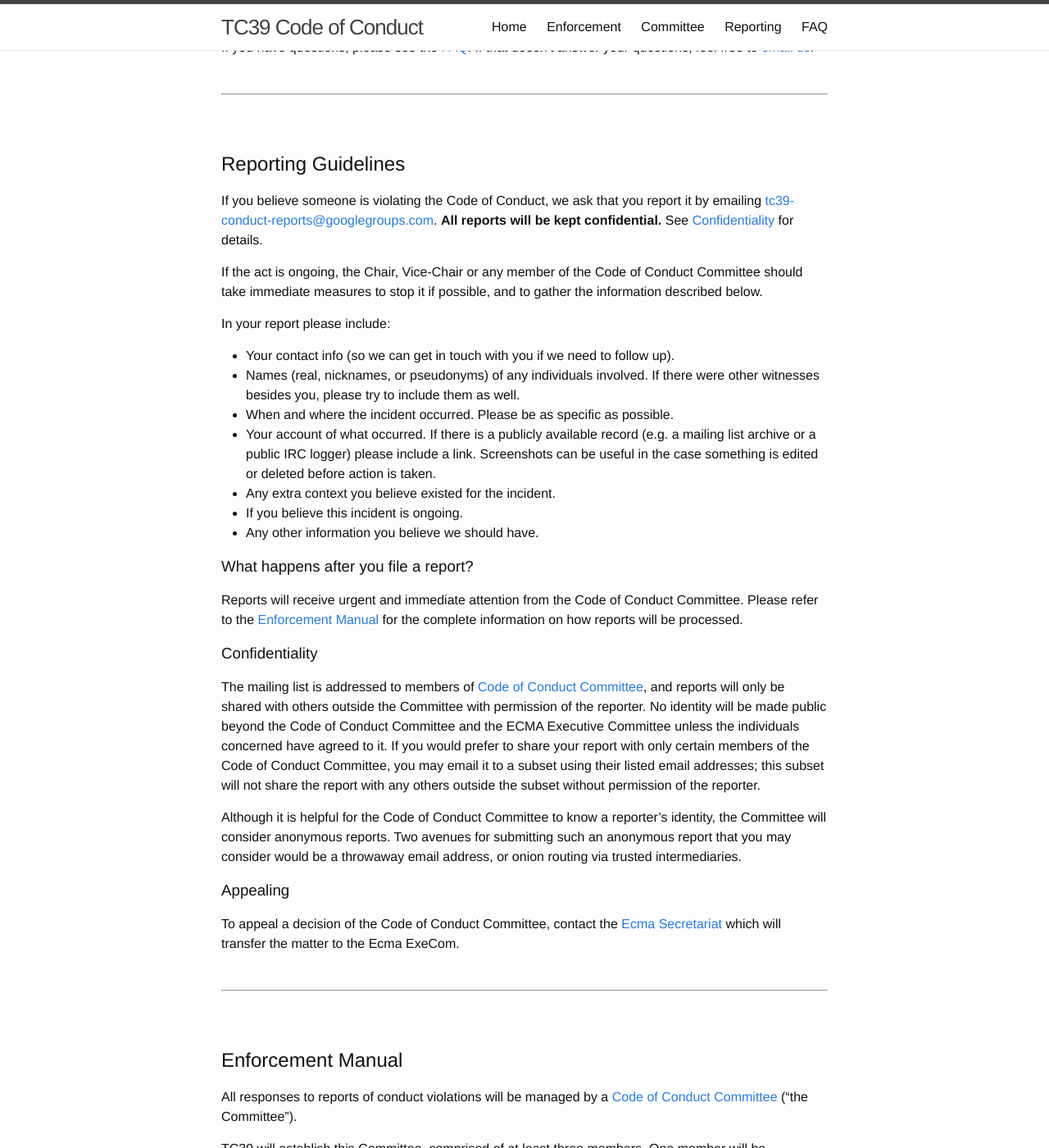
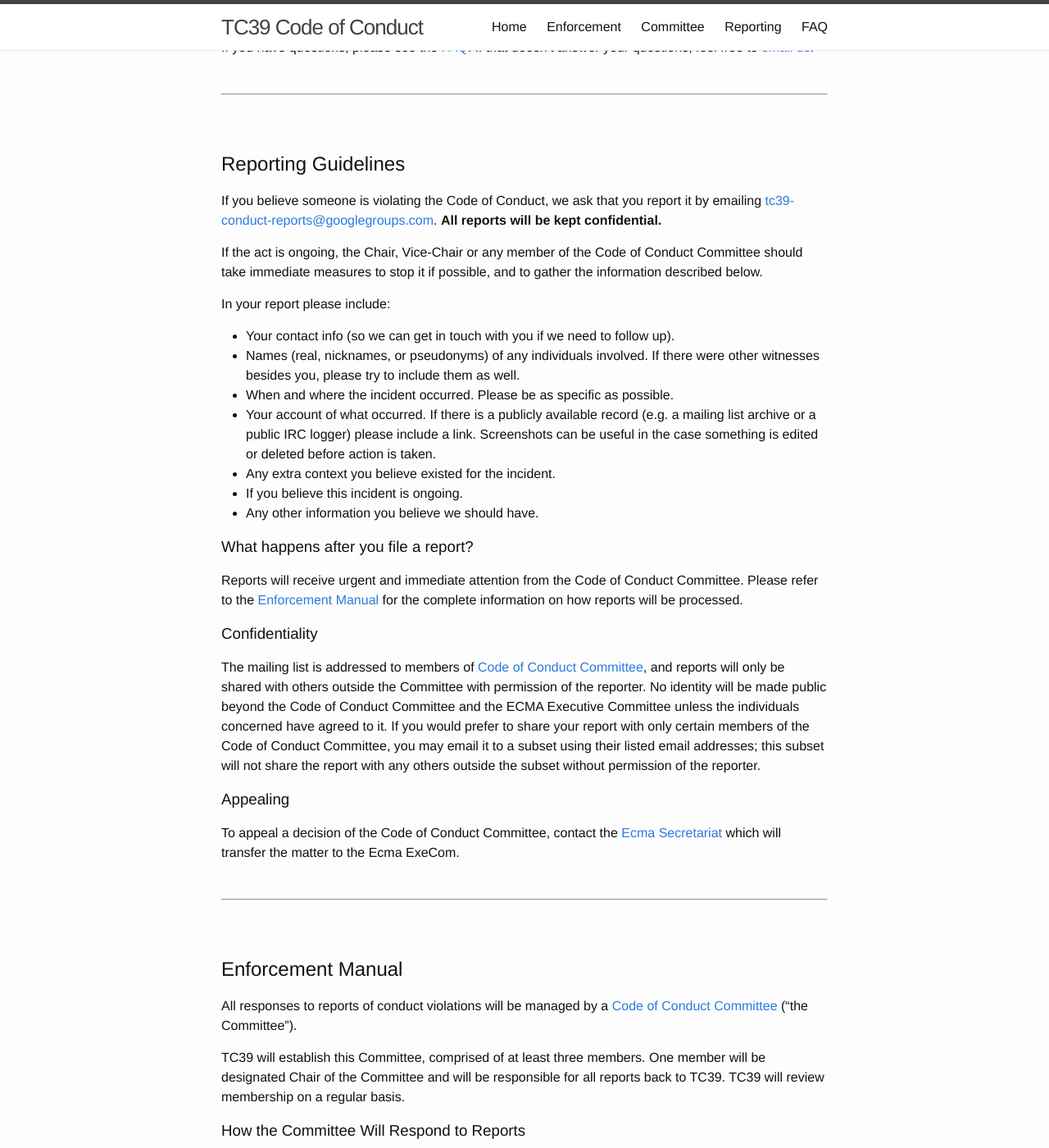
Before and after one commit to tc39/code-of-conduct, a Jekyll site: the page built from index.md, in a window 1280 px wide and 1400 px high, scrolled down 1749 px. Shown: the whole window at 82% size. Built offline with Jekyll 4.4.1, drawn with Linux system fonts in a browser that asks for light colours.

Commit message:
Per discussion, revert "Confidentiality edits based on @bterlson's review"
This reverts commit c823c7e4c3f80a1506f425b806d827872aec2d35.

```diff
--- a/index.md
+++ b/index.md
@@ -57,7 +57,7 @@ If you have questions, please see the [FAQ][]. If that doesn't answer your quest
 
 ## Reporting Guidelines
 
-If you believe someone is violating the Code of Conduct, we ask that you report it by emailing [tc39-conduct-reports@googlegroups.com][tc39-conduct]. **All reports will be kept confidential.** See [Confidentiality][] for details.
+If you believe someone is violating the Code of Conduct, we ask that you report it by emailing [tc39-conduct-reports@googlegroups.com][tc39-conduct]. **All reports will be kept confidential.**
 
 If the act is ongoing, the Chair, Vice-Chair or any member of the Code of Conduct Committee should take immediate measures to stop it if possible, and to gather the information described below.
 
@@ -78,8 +78,6 @@ Reports will receive urgent and immediate attention from the Code of Conduct Com
 ### Confidentiality
 
 The mailing list is addressed to members of [Code of Conduct Committee][], and reports will only be shared with others outside the Committee with permission of the reporter. No identity will be made public beyond the Code of Conduct Committee and the ECMA Executive Committee unless the individuals concerned have agreed to it. If you would prefer to share your report with only certain members of the Code of Conduct Committee, you may email it to a subset using their listed email addresses; this subset will not share the report with any others outside the subset without permission of the reporter.
-
-Although it is helpful for the Code of Conduct Committee to know a reporter's identity, the Committee will consider anonymous reports. Two avenues for submitting such an anonymous report that you may consider would be a throwaway email address, or onion routing via trusted intermediaries.
 
 ### Appealing
 
@@ -203,7 +201,6 @@ TC39 has specified further the terms of “prejudicial conduct” and has expand
 
 [TC39 Code of Conduct]: /code-of-conduct/
 [Code of Conduct Committee]: #code-of-conduct-committee
-[Confidentiality]: #confidentiality
 [Enforcement Manual]: #enforcement-manual
 [Reporting Guidelines]: #reporting-guidelines
 [FAQ]: #frequently-asked-questions
```
